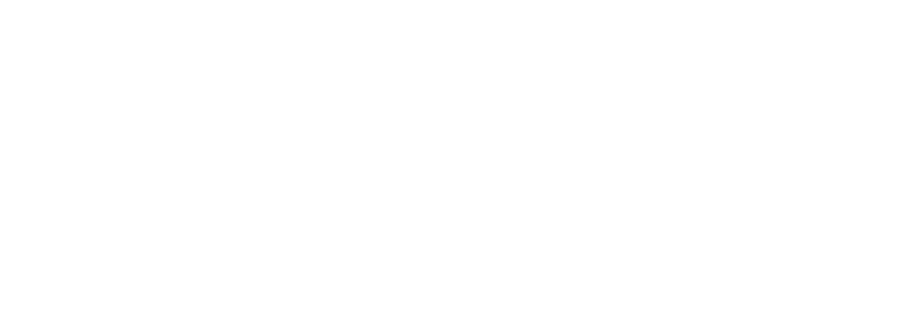
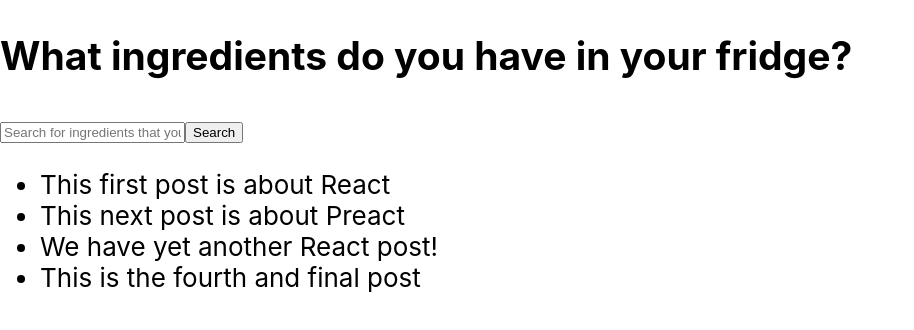
Before and after one commit to akula-a/Menon_Labs, a React (Create React App) app in the folder plant-jammer-widget/: page / in a window 1280 px wide. Shown: the top 330 px of the page, without its empty margins (0-914 px from the left). Built offline with nearby package versions, Linux system fonts and the light colour scheme.

Commit message:
Started index page with search bar

```diff
--- a/plant-jammer-widget/src/App.css
+++ b/plant-jammer-widget/src/App.css
@@ -1,16 +1,10 @@
-.App {
-  text-align: center;
+.App{
+  align-items: center;
 }
 
-.App-logo {
-  height: 40vmin;
-  pointer-events: none;
-}
-
-@media (prefers-reduced-motion: no-preference) {
-  .App-logo {
-    animation: App-logo-spin infinite 20s linear;
-  }
+.App-h2 {
+   text-align:left;
+   padding-left:2em;
 }
 
 .App-header {
@@ -18,21 +12,21 @@
   min-height: 100vh;
   display: flex;
   flex-direction: column;
+  font-size: calc(10px + 2vmin);
+  color:black;
+}
+
+.App-SearchBar {
   align-items: center;
   justify-content: center;
-  font-size: calc(10px + 2vmin);
-  color: white;
 }
 
-.App-link {
-  color: #61dafb;
+.hidden {
+  clip: rect(0 0 0);
+  clip-path: inset(50%);
+  height: 1px;
+  overflow: hidden;
+  position: absolute;
+  white-space: nowrap;
+  width: 1px;
 }
-
-@keyframes App-logo-spin {
-  from {
-    transform: rotate(0deg);
-  }
-  to {
-    transform: rotate(360deg);
-  }
-}
--- a/plant-jammer-widget/src/App.js
+++ b/plant-jammer-widget/src/App.js
@@ -1,11 +1,60 @@
-import logo from './logo.svg';
+// import logo from './logo.svg';
+import React from 'react';
 import './App.css';
+import SearchBar from './search_bar';
+import { useState } from 'react';
+
+// keeps track of selected food items
+// class Food extends React.Component {
+//   constructor(props){
+//     super(props);
+//     this.state = {
+//       selectedItems: Array(1).fill(null)
+//     }
+//   }
+
+//   render() {
+//     return <h1> Hello world! </h1>
+//   }
+// }
+
+const posts = [
+  { id: '1', name: 'This first post is about React' },
+  { id: '2', name: 'This next post is about Preact' },
+  { id: '3', name: 'We have yet another React post!' },
+  { id: '4', name: 'This is the fourth and final post' },
+];
+
+const filterPosts = (posts, query) => {
+  if (!query) {
+    return posts;
+  }
+
+  return posts.filter((post) => {
+    const postName = post.name.toLowerCase();
+    return postName.includes(query);
+  });
+}
 
 function App() {
+  const {search} = window.location;
+  const query = new URLSearchParams(search).get('s');
+  const [searchQuery, setSearchQuery] = useState(query || '');
+  const filteredPosts = filterPosts(posts, searchQuery);
+
   return (
     <div className="App">
       <header className="App-header">
         <h2> What ingredients do you have in your fridge? </h2>
+        <SearchBar
+          searchQuery={searchQuery}
+          setSearchQuery={setSearchQuery}
+        />
+        <ul>
+          {filteredPosts.map((post) => (
+            <li kep={post.id}>{post.name}</li>
+          ))}
+        </ul>
       </header>
     </div>
   );
--- /dev/null
+++ b/plant-jammer-widget/src/search_bar.js
@@ -0,0 +1,23 @@
+import React from 'react';
+
+
+// citation: https://www.emgoto.com/react-search-bar/
+
+const SearchBar = ({searchQuery, setSearchQuery}) => (
+    <form action="/" method = "get">
+        <label htmlFor = "header-search">
+            <span className = "hidden"> </span>
+        </label>
+        <input
+            value = {searchQuery}
+            onInput={e => setSearchQuery(e.target.value)}
+            type = "text"
+            id = "header-search"
+            placeholder = "Search for ingredients that you have"
+            name="s" />
+        <button type="submit"> Search</button>
+    </form>
+);
+
+// export default Search;
+export default SearchBar;
```
Also changed, not shown: plant-jammer-widget/src/index.html (deleted).
